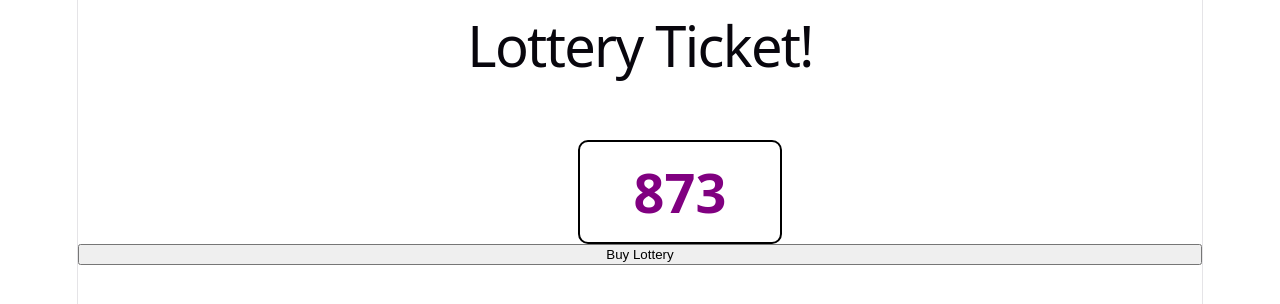
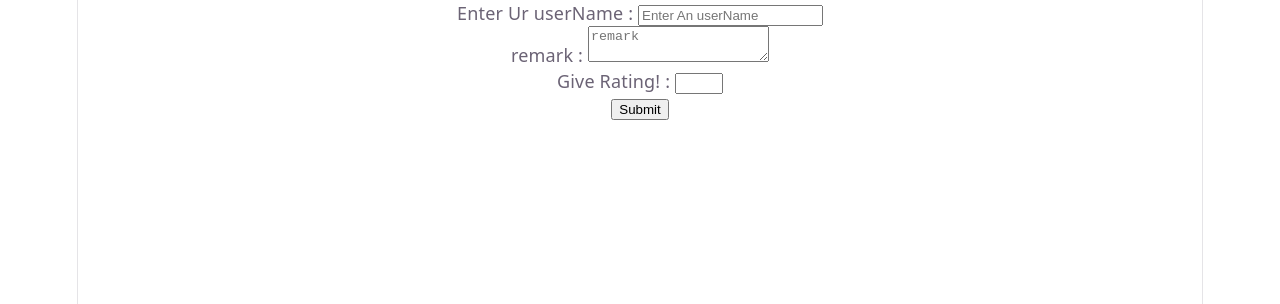
Before and after one commit to vishalranmale-projects/React, a React (Vite) app in the folder React States/: page / in a window 1280 px wide. Shown: the top 304 px of the page. Built offline with nearby package versions, Linux system fonts and the light colour scheme.

Commit message:
Initial Commit

```diff
--- a/React States/src/App.jsx
+++ b/React States/src/App.jsx
@@ -1,19 +1,10 @@
-// import { useState } from 'react'
-// import reactLogo from './assets/react.svg'
-// import viteLogo from './assets/vite.svg'
-// import heroImg from './assets/hero.png'
-import Todo from "./Todo";
 import "./App.css";
-import Counter from "./Counter";
-import Like from "./Like";
-import LudoBoard from "./LudoBoard";
-
-import Ticket from "./Ticket";
-import Lottery from "./Lottery";
+import Form from "./form";
+import CreateComments from "./Commentsform";
 function App() {
   return (
     <>
-      <Lottery size={3} winningSum={15} />
+      <CreateComments />
     </>
   );
 }
--- /dev/null
+++ b/React States/src/Commentsform.jsx
@@ -0,0 +1,65 @@
+import { useState } from "react";
+import ShowComments from "./comments";
+export default function Comment() {
+  let [formData, setformData] = useState({
+    userName: "",
+    remark: "",
+    rating: "",
+    isSubmit: false,
+  });
+  function updateFormState(event) {
+    formData[event.target.name] = event.target.value;
+    setformData({ ...formData });
+  }
+  function Submit(event) {
+    event.preventDefault();
+    setformData((prev) => {
+      prev["isSubmit"] = true;
+      return { ...prev };
+    });
+  }
+  return (
+    <>
+      <form onSubmit={Submit}>
+        <div>
+          <label htmlFor="userName">Enter Ur userName : </label>
+          <input
+            id="userName"
+            placeholder="Enter An userName"
+            name="userName"
+            value={formData.userName}
+            onChange={updateFormState}
+          ></input>
+        </div>
+        <div>
+          <label htmlFor="remark">remark : </label>
+          <textarea
+            id="remark"
+            placeholder="remark"
+            name="remark"
+            value={formData.remark}
+            onChange={updateFormState}
+          ></textarea>
+        </div>
+        <div>
+          <label htmlFor="rating">Give Rating! : </label>
+          <input
+            id="rating"
+            type="number"
+            min="1"
+            max="5"
+            name="rating"
+            onChange={updateFormState}
+          ></input>
+        </div>
+        <button>Submit</button>
+      </form>
+      <div>
+        {" "}
+        {formData.isSubmit ? (
+          <ShowComments comment={formData}></ShowComments>
+        ) : null}
+      </div>
+    </>
+  );
+}
--- /dev/null
+++ b/React States/src/comment.css
@@ -0,0 +1,5 @@
+.comments {
+  border: 2px solid black;
+  width: 200px;
+  border-radius: 10px;
+}
--- /dev/null
+++ b/React States/src/comments.jsx
@@ -0,0 +1,24 @@
+import { useState } from "react";
+import "./comment.css";
+export default function Comment({ comment }) {
+  let [Comments, setComments] = useState([{}]);
+
+  Comments.push(comment);
+
+  return (
+    <>
+      <h2>All Comments!</h2>
+      {Comments.map((item) => {
+        return (
+          <div className="comments">
+            <h4>userName : {item.userName}</h4>
+            <p>
+              remark : <i>{item.remark}</i>
+            </p>
+            <p>rating : {item.rating}</p>
+          </div>
+        );
+      })}
+    </>
+  );
+}
--- /dev/null
+++ b/React States/src/form.jsx
@@ -0,0 +1,43 @@
+import { useState } from "react";
+export default function form() {
+  let [formData, setformData] = useState({
+    userName: "",
+    password: "",
+  });
+  function updateFormData(event) {
+    setformData((prev) => {
+      prev[event.target.name] = event.target.value;
+      return { ...prev };
+    });
+  }
+  function Submit(event) {
+    event.preventdefault();
+    setformData({ userName: "", password: "" });
+  }
+  console.log(formData);
+  return (
+    <>
+      <form>
+        <label htmlFor="username">Enter Your Username! : </label>
+        <input
+          id="username"
+          type="text"
+          placeholder="Enter Your Username!"
+          onChange={updateFormData}
+          value={formData.userName}
+          name="userName"
+        ></input>
+        <label htmlFor="password">Enter password : </label>
+        <input
+          id="password"
+          type="password"
+          placeholder="Enetr Your Password"
+          onChange={updateFormData}
+          name="password"
+          value={formData.password}
+        ></input>
+        <button onSubmit={Submit}>Submit!</button>
+      </form>
+    </>
+  );
+}
```
